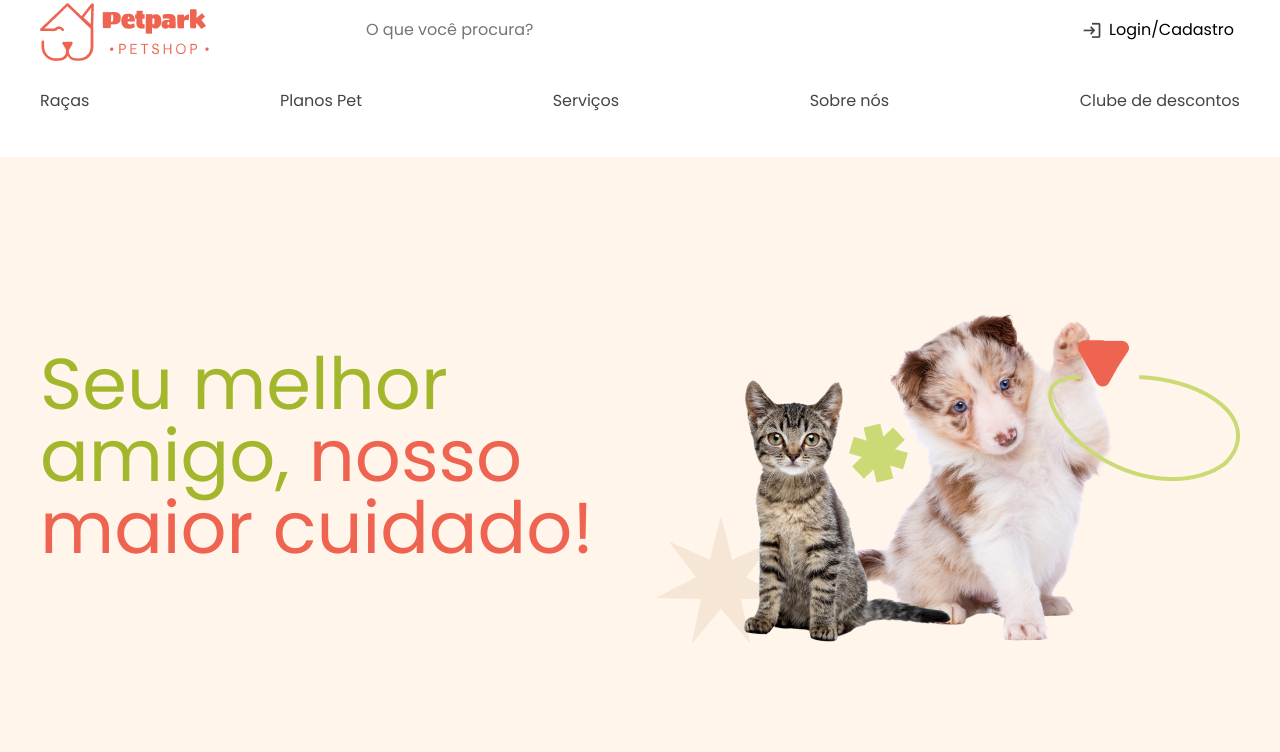
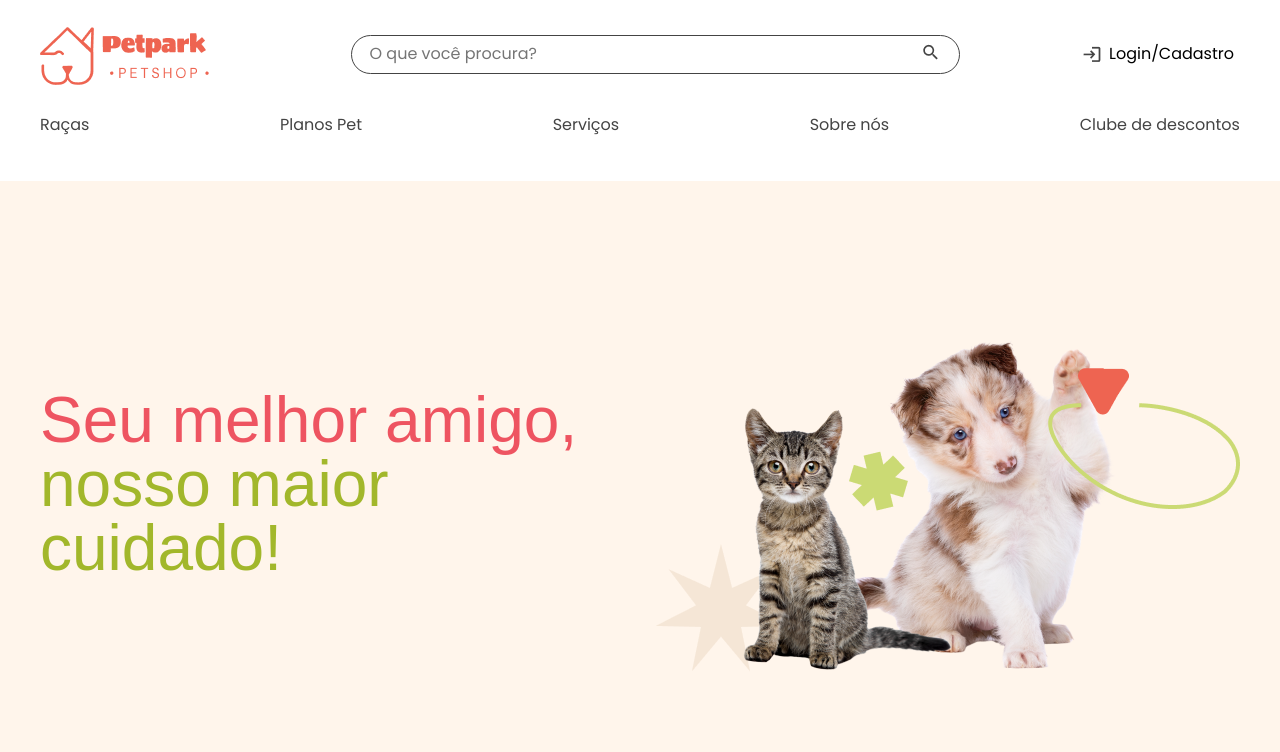
Before and after one commit to joao-robertoo/css-explorando.seletores.e.utilizando.variaveis, a plain HTML site: page index.html in a window 1280 px wide. Shown: the top 752 px of the page. Drawn offline with nearby package versions, Linux system fonts and the light colour scheme; a web font is replaced by a local one.

Commit message:
Colocando variaveis e adicionando estilos

```diff
--- a/css/cabecalho.css
+++ b/css/cabecalho.css
@@ -10,8 +10,7 @@
     display: flex;
     justify-content: space-between;
     align-items: center;
-    padding-top: var(--padding-l);
-
+    padding-top: 24px;
 }
 
 .label-busca {
@@ -19,8 +18,8 @@
     flex-grow: 0.5;
     justify-content: space-between;
     align-items: center;
-    border: 1px solid var(--cor-neutra-dark);
-    padding: var(--padding-s) var(--padding-m);
+    border: 1px solid #444444;
+    padding: 8px 16px;
     border-radius: 2rem;
 }
 
@@ -29,15 +28,30 @@
     outline: none;
 }
 
+.icone-busca {
+    display: flex;
+    align-items: center;
+
+    &::after {
+        content: "";
+        position: relative;
+        background-image: url("../assets/icones/busca.png");
+        background-repeat: no-repeat;
+        cursor: pointer;
+        width: 20px;
+        height: 20px;
+    }
+}
+
 .botao-login {
     background-color: transparent;
     border: none;
     display: flex;
     align-items: center;
-    gap: 0.5rem;
+    gap: 8px;
 }
 
-  .navegacao {
+.navagacao {
     align-content: center;
 }
 
@@ -46,7 +60,6 @@
     align-items: center;
     justify-content: space-between;
     margin: 1rem 0;
-    list-style: none;
 }
 
 .menu-link {
--- a/css/destaque.css
+++ b/css/destaque.css
@@ -2,8 +2,8 @@
     display: flex;
     justify-content: center;
     align-items: center;
-    padding: 4.75rem 0;
-    background-color: #fff5eb;
+    padding: 80px 0;
+    background-color: #FFF5EB;
 }
 
 .banner {
@@ -13,10 +13,11 @@
 }
 
 .destaque-titulo {
-    font-size: 4.5rem;
-    color: #a2b72b;
+    font-family: "Sigmar", sans-serif;
+    font-size: 4rem;
+    color: #EE5461;
 }
 
-  .destaque-titulo > span {
-    color: #ee6451;
+.destaque-titulo>span {
+    color: #A2B72B;
 }
--- a/estilos.css
+++ b/estilos.css
@@ -1,13 +1,64 @@
-@import url(./css/cabecalho.css);
-@import url(./css/destaque.css);
+@import url('./css/cabecalho.css');
+@import url('./css/destaque.css');
+
+:root {
+    /* Cores */
+
+    --cor-primaria-dark: #c13724;
+    --cor-primaria-light: #ee6451;
+    --cor-secundaria-light: #fff5eb;
+    --cor-secundaria-dark: #f5e6d6;
+    --cor-terciaria-medio: #cbda74;
+    --cor-terciaria-dark: #a2b72b;
+    --cor-terciaria-light: #eff2e1;
+    --cor-neutra-dark: #444444;
+    --cor-neutra-medio: #b9b9b9;
+    --cor-neutra-light: #ffffff;
+
+    /* Tipografia */
+    --font-sigmar: "Sigmar", sans-serif;
+    --font-poppins: "Poppins", sans-serif;
+
+    /* Tamanhos de fonte */
+    --font-size-xxxl: 4.5rem;
+    --font-size-xxl: 2.625rem;
+    --fonte-size-xl: 2.438rem;
+    --fonte-size-l: 1.938rem;
+    --fonte-size-xm: 1.563rem;
+    --fonte-size-m: 1.25rem;
+    --fonte-size-b: 1rem;
+    --fonte-size-s: 0.813rem;
+
+    /* Altura da linhas */
+    --line-height: 120%;
+
+    /* Espaçamentos */
+    --padding-xs: 0.25rem;
+    --padding-s: 0.5rem;
+    --padding-m: 1rem;
+    --padding-l: 1.5rem;
+    --padding-xl: 2rem;
+    --padding-xxl: 2.5rem;
+    --padding-3xl: 3.75rem;
+    --padding-4xl: 4rem;
+    --padding-5xl: 4.75rem;
+
+    --gap-xs: 0.25rem;
+    --gap-s: 0.5rem;
+    --gap-m: 1rem;
+    --gap-l: 1.5rem;
+    --gap-xl: 2rem;
+    --gap-xxl: 2.5rem;
+    --gap-xxxl: 6rem;
+}
 
 body {
-    font-family: 'Poppins', sans-serif;
-    color: #444444;
+    font-family: var(--font-poppins);
+    color: var(--cor-neutra-dark);
     width: 100%;
     height: 100%;
     box-sizing: border-box;
-    background-color: #ffffff;
+    background-color: var(--cor-neutra-light);
 
     .container {
         width: 1200px;
--- a/index.html
+++ b/index.html
@@ -1,46 +1,35 @@
 <!DOCTYPE html>
 <html lang="pt-br">
-  <head>
+
 <head>
   <meta charset="UTF-8" />
   <meta name="viewport" content="width=device-width, initial-scale=1.0" />
   <link rel="shortcut icon" href="./assets/favicon.png" type="image/x-icon" />
-      <link rel="stylesheet" href="https://cdn.jsdelivr.net/npm/normalizecss@2.3.1/normalize.min.css" />
+  <link rel="stylesheet" href="https://cdn.jsdelivr.net/npm/normalize.css@8.0.1/normalize.min.css">
   <link rel="stylesheet" href="https://cdn.jsdelivr.net/npm/reset-css@5.0.2/reset.min.css">
   <link rel="preconnect" href="https://fonts.googleapis.com">
   <link rel="preconnect" href="https://fonts.gstatic.com" crossorigin>
   <link href="https://fonts.googleapis.com/css2?family=Sigmar&display=swap" rel="stylesheet">
   <link rel="preconnect" href="https://fonts.googleapis.com">
   <link rel="preconnect" href="https://fonts.gstatic.com" crossorigin>
-      <link href="https://fonts.googleapis.com/css2?family=Poppins:wght@400;500&display=swap" rel="stylesheet">
+  <link href="https://fonts.googleapis.com/css2?family=Poppins:wght@400;500&family=Sigmar&display=swap"
+    rel="stylesheet">
   <link rel="stylesheet" href="./estilos.css">
-      <link rel="stylesheet" href="./css/estilos.css" />
   <title>Petpark</title>
 </head>
-    <title>Petpark</title>
-  </head>
+
 <body>
-
   <header class="cabecalho">
     <div class="alinhamento-cabecalho container">
       <img src="./assets/logo.png" alt="Logotipo do Petpark" />
       <label class="label-busca" for="campo-busca">
-          <input
-            class="input-busca"
-            type="text"
-            name="campo-busca"
-            placeholder="O que você procura?"
-          />
+        <input class="input-busca" type="text" name="campo-busca" placeholder="O que você procura?" />
         <div class="icone-busca">
           <div></div>
         </div>
       </label>
       <button class="botao-login">
-          <img
-            class="icone-login"
-            src="./assets/icones/login.png"
-            alt="ícone de login"
-          />
+        <img class="icone-login" src="./assets/icones/login.png" alt="ícone de login" />
         Login/Cadastro
       </button>
     </div>
@@ -64,7 +53,6 @@
       </ul>
     </nav>
   </header>
-
   <main>
     <section class="destaque">
       <div class="banner container">
@@ -72,10 +60,8 @@
           Seu melhor amigo,
           <span>nosso maior cuidado!</span>
         </h1>
-          <img
-            src="./assets/imagens/banner.png"
-            alt="Imagem de dois pets, um gato cinza listrado e um cão husky nas cores branco e caramelo"
-          />
+        <img src="./assets/imagens/banner.png"
+          alt="Imagem de dois pets, um gato cinza listrado e um cão husky nas cores branco e caramelo" />
       </div>
     </section>
     <section class="servicos">
@@ -103,10 +89,8 @@
         <h2 class="planos-titulo">Planos mensais para seu pet</h2>
         <div class="lista-planos">
           <div class="cartao">
-              <img
-                src="./assets/imagens/cheirosinho.png"
-                alt="Cachorrinho com um patinho de borracha cor de rosa na cabeça"
-              />
+            <img src="./assets/imagens/cheirosinho.png"
+              alt="Cachorrinho com um patinho de borracha cor de rosa na cabeça" />
             <h3>Cheirosinho</h3>
             <p>
               Banho, tosa e corte de unhas 2x ao mês! O pacote econômico
@@ -126,11 +110,8 @@
             <button class="botao-compra">Assinar plano</button>
           </div>
           <div class="cartao">
-              <img
-                class="planos__imagem"
-                src="./assets/imagens/pata-de-ouro.png"
-                alt="Cachorro com uma argola roxa na boca"
-              />
+            <img class="planos__imagem" src="./assets/imagens/pata-de-ouro.png"
+              alt="Cachorro com uma argola roxa na boca" />
             <h3>Pata de Ouro</h3>
             <p>
               Seu amigo merece o mundo! Banho, tosa e unhas 3x ao mês, 1
@@ -148,21 +129,13 @@
       <div class="container">
         <ul class="carrossel">
           <li class="carrossel-item">
-              <img
-                class="carrossel-imagem"
-                src="./assets/imagens/biskrock.png"
-                alt="Biscoito Pedigree Biscrok"
-              />
+            <img class="carrossel-imagem" src="./assets/imagens/biskrock.png" alt="Biscoito Pedigree Biscrok" />
             <h3 class="carrossel-nome">Biscoito Pedigree Biscrok</h3>
             <p class="carrossel-descricao">Multi para Cães Adultos 500g</p>
             <span class="carrossel-preco">R$ 19,99</span>
           </li>
           <li class="carrossel-item">
-              <img
-                class="carrossel-imagem"
-                src="./assets/imagens/golden-especial.png"
-                alt="Ração Golden Special"
-              />
+            <img class="carrossel-imagem" src="./assets/imagens/golden-especial.png" alt="Ração Golden Special" />
             <h3 class="carrossel-nome">Ração Golden Special</h3>
             <p class="carrossel-descricao">
               Cães Adultos Sabor Frango e Carne 15kg
@@ -170,21 +143,13 @@
             <span class="carrossel-preco">R$ 149,00</span>
           </li>
           <li class="carrossel-item">
-              <img
-                class="carrossel-imagem"
-                src="./assets/imagens/pipicat.png"
-                alt="Areia Higiênica Pipicat"
-              />
+            <img class="carrossel-imagem" src="./assets/imagens/pipicat.png" alt="Areia Higiênica Pipicat" />
             <h3 class="carrossel-nome">Areia Higiênica Pipicat</h3>
             <p class="carrossel-descricao">Classic para Gatos 4 Kg</p>
             <span class="carrossel-preco">R$ 45,00</span>
           </li>
           <li class="carrossel-item">
-              <img
-                class="carrossel-imagem"
-                src="./assets/imagens/arranhador.png"
-                alt="Arranhador São Benedito Pet"
-              />
+            <img class="carrossel-imagem" src="./assets/imagens/arranhador.png" alt="Arranhador São Benedito Pet" />
             <h3 class="carrossel-nome">Arranhador São Benedito Pet</h3>
             <p class="carrossel-descricao">Redondo com pluma e mola rosa</p>
             <span class="carrossel-preco">R$ 59,90</span>
@@ -242,13 +207,7 @@
       <p>Cadastre-se e receba nossas promoções e novidades!</p>
       <form class="formulario">
         <label for="email">
-            <input
-              type="email"
-              id="email"
-              class="formulario-input"
-              placeholder="Insira seu melhor email"
-              required
-            />
+          <input type="email" id="email" class="formulario-input" placeholder="Insira seu melhor email" required />
         </label>
         <div class="grupo-opcoes">
           <span>Selecione seu pet:</span>
@@ -278,27 +237,14 @@
       <div class="icones-rodape">
         <p class="body-regular">Acesse nossas redes:</p>
         <div>
-            <img
-              class="icone-rodape"
-              src="./assets/icones/whatsapp.png"
-              alt="Whatsapp"
-            />
-            <img
-              class="icone-rodape"
-              src="./assets/icones/instragam.png"
-              alt="Instagram"
-            />
-            <img
-              class="icone-rodape"
-              src="./assets/icones/tiktok.png"
-              alt="Tiktok"
-            />
+          <img class="icone-rodape" src="./assets/icones/whatsapp.png" alt="Whatsapp" />
+          <img class="icone-rodape" src="./assets/icones/instragam.png" alt="Instagram" />
+          <img class="icone-rodape" src="./assets/icones/tiktok.png" alt="Tiktok" />
         </div>
       </div>
-        <span
-          >Desenvolvido por Alura. Projeto fictício sem fins comerciais.</span
-        >
+      <span>Desenvolvido por Alura. Projeto fictício sem fins comerciais.</span>
     </div>
   </footer>
 </body>
+
 </html>
```
Lines whose indentation alone changed are shown as unchanged.
